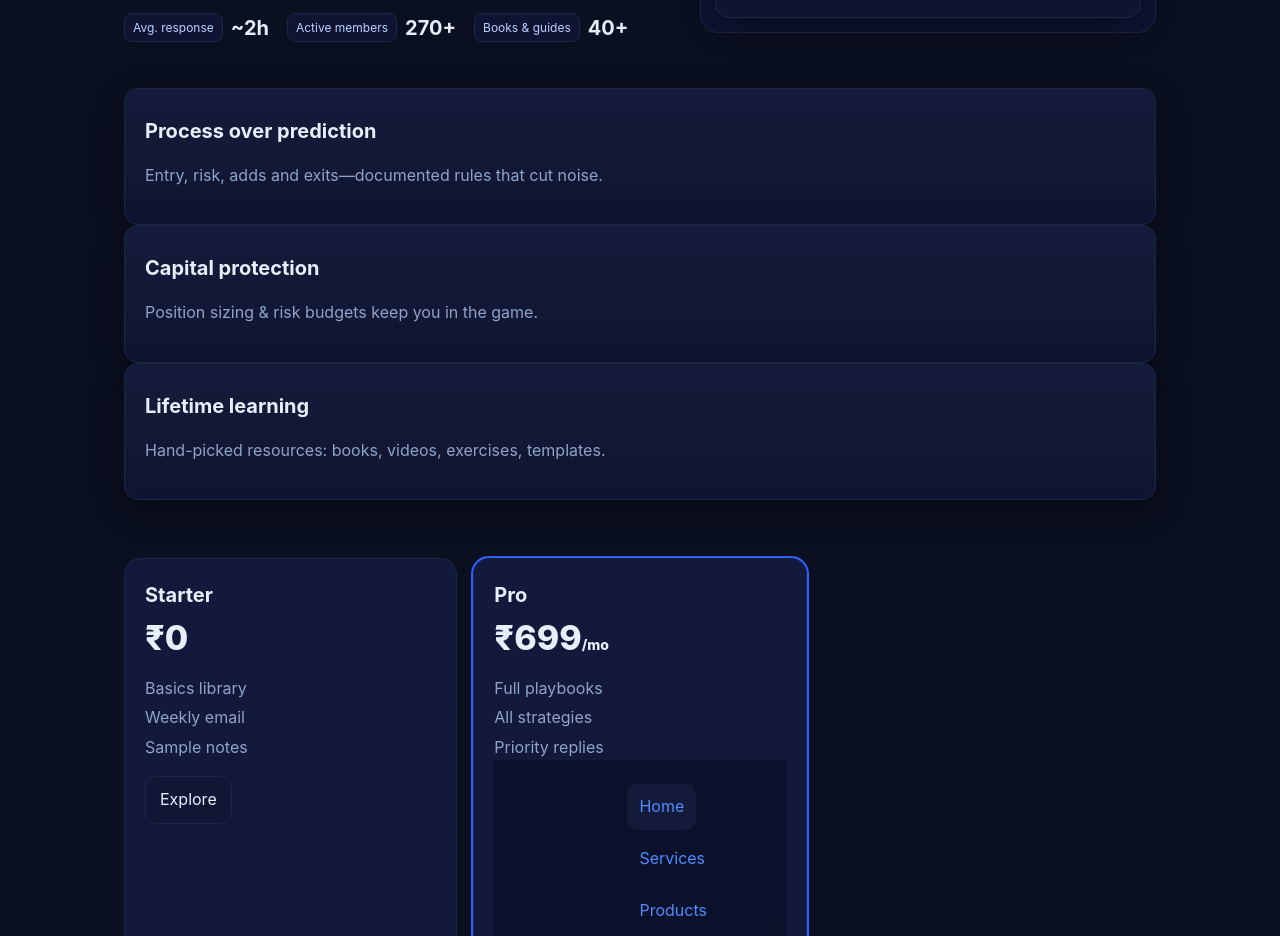
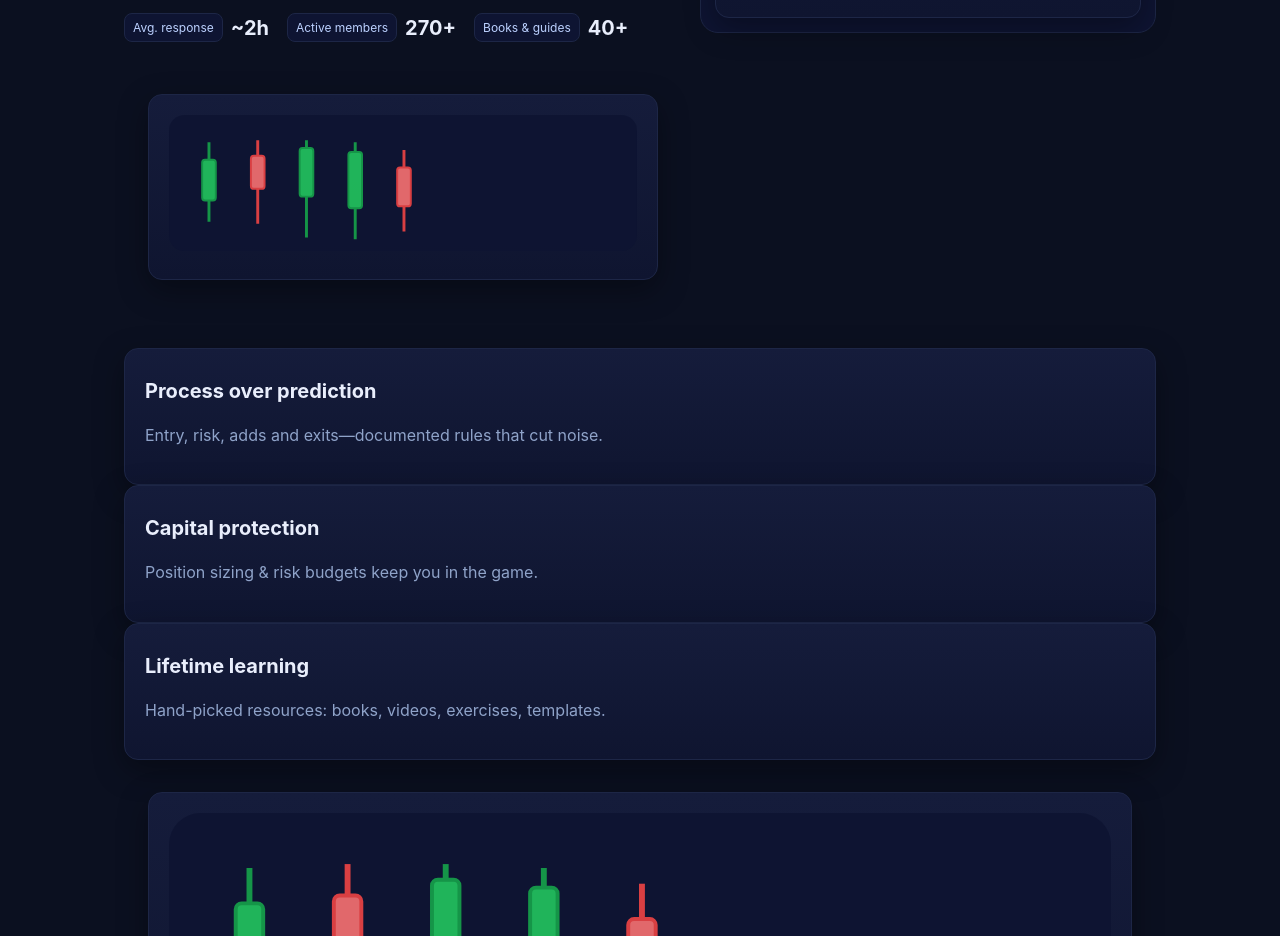
Before and after one commit to mrdevashish/alphaedge, a plain HTML site: page docs/index.html in a window 1280 px wide. Shown: the part 418-1354 px from the top of the page. Drawn offline with Linux system fonts and the light colour scheme.

Commit message:
UI: decorative candlestick art on homepage

```diff
--- a/docs/index.html
+++ b/docs/index.html
@@ -48,12 +48,14 @@
       </table>
     </div>
   </div>
+  <section class="container" style="margin-top:8px"><div class="card"><img src="assets/img/candles.svg" alt="Price action art" style="width:100%;opacity:.9;border-radius:12px"></div></section>
 </section>
 
 <section class="container grid-3" style="margin-top:10px">
   <div class="card"><h3>Process over prediction</h3><p class="lead">Entry, risk, adds and exits—documented rules that cut noise.</p></div>
   <div class="card"><h3>Capital protection</h3><p class="lead">Position sizing & risk budgets keep you in the game.</p></div>
   <div class="card"><h3>Lifetime learning</h3><p class="lead">Hand-picked resources: books, videos, exercises, templates.</p></div>
+  <section class="container" style="margin-top:8px"><div class="card"><img src="assets/img/candles.svg" alt="Price action art" style="width:100%;opacity:.9;border-radius:12px"></div></section>
 </section>
 
 <section class="container" style="margin-top:10px">
@@ -150,12 +152,14 @@ cat > docs/index.html <<EOF
       </table>
     </div>
   </div>
+  <section class="container" style="margin-top:8px"><div class="card"><img src="assets/img/candles.svg" alt="Price action art" style="width:100%;opacity:.9;border-radius:12px"></div></section>
 </section>
 
 <section class="container grid-3" style="margin-top:10px">
   <div class="card"><h3>Process over prediction</h3><p class="lead">Entry, risk, adds and exits—documented rules that cut noise.</p></div>
   <div class="card"><h3>Capital protection</h3><p class="lead">Position sizing & risk budgets keep you in the game.</p></div>
   <div class="card"><h3>Lifetime learning</h3><p class="lead">Hand-picked resources: books, videos, exercises, templates.</p></div>
+  <section class="container" style="margin-top:8px"><div class="card"><img src="assets/img/candles.svg" alt="Price action art" style="width:100%;opacity:.9;border-radius:12px"></div></section>
 </section>
 
 <section class="container" style="margin-top:10px">
@@ -173,6 +177,7 @@ cat > docs/index.html <<EOF
       <a class="btn" href="contact.html">Talk to us</a>
     </div>
   </div>
+  <section class="container" style="margin-top:8px"><div class="card"><img src="assets/img/candles.svg" alt="Price action art" style="width:100%;opacity:.9;border-radius:12px"></div></section>
 </section>
 <footer class="footer"><div class="container row" style="padding:22px 24px">
   <div class="muted">© Infinity Invest</div>
```
Also changed, not shown: docs/assets/img/candles.svg (added).
